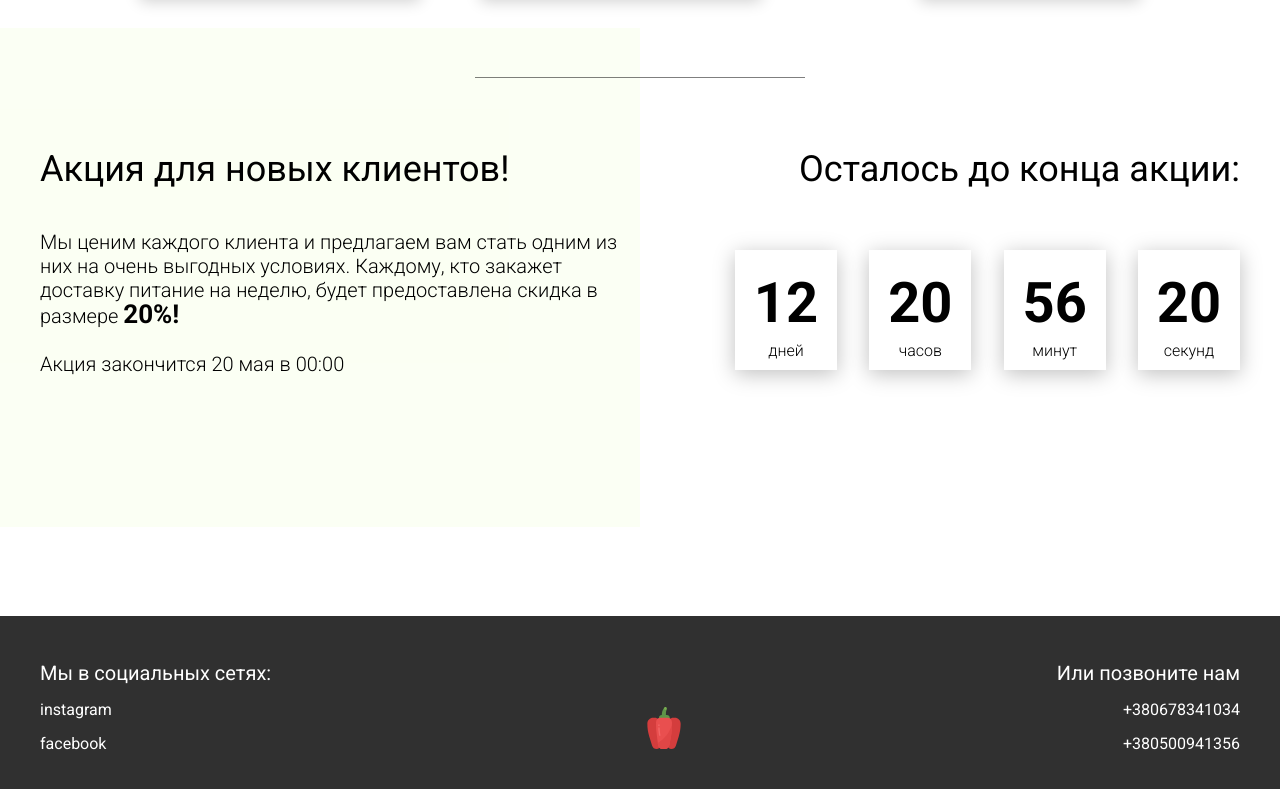
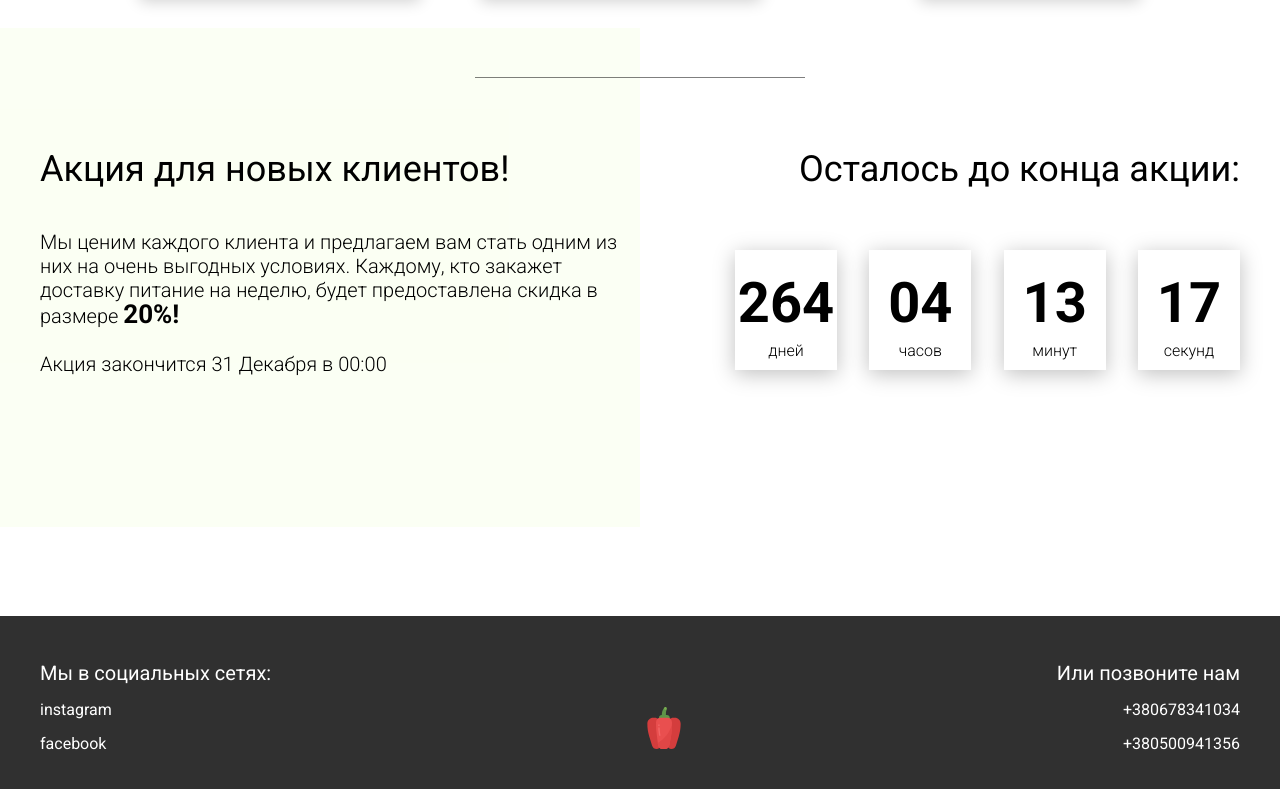
Before and after one commit to ddl13/food-js-mechanics, a plain HTML site: page index.html in a window 1280 px wide. Shown: the part 3448-4237 px from the top of the page. Drawn offline with Linux system fonts and the light colour scheme.

Commit message:
timer done

```diff
--- a/index.html
+++ b/index.html
@@ -308,7 +308,7 @@
             очень выгодных условиях. Каждому, кто закажет доставку питание на
             неделю, будет предоставлена скидка в размере <span>20%!</span>
             <br /><br />
-            Акция закончится 20 мая в 00:00
+            Акция закончится 31 Декабря в 00:00
           </div>
         </div>
         <div class="promotion__timer">
--- a/js/script.js
+++ b/js/script.js
@@ -35,4 +35,69 @@ window.addEventListener("DOMContentLoaded", () => {
       });
     }
   });
+
+  // timer
+
+  const deadline = `2023-12-24`;
+
+  function getTimeRemaining(endtime) {
+    let days, hours, minutes, seconds;
+
+    const t = Date.parse(endtime) - Date.parse(new Date());
+
+    if (t <= 0) {
+      days = 0;
+      hours = 0;
+      minutes = 0;
+      seconds = 0;
+    } else {
+      (days = Math.floor(t / (1000 * 60 * 60 * 24))),
+        (hours = Math.floor((t / (1000 * 60 * 60)) % 24)),
+        (minutes = Math.floor((t / 1000 / 60) % 60)),
+        (seconds = Math.floor((t / 1000) % 60));
+    }
+
+    return {
+      total: t,
+      days: days,
+      hours: hours,
+      minutes: minutes,
+      seconds: seconds,
+    };
+  }
+
+  function getZero(num) {
+    if (num >= 0 && num < 10) {
+      return `0${num}`;
+    } else {
+      return num;
+    }
+  }
+
+  function setClock(selector, endtime) {
+    const timer = document.querySelector(selector),
+      days = timer.querySelector("#days"),
+      hours = timer.querySelector("#hours"),
+      minutes = timer.querySelector("#minutes"),
+      seconds = timer.querySelector("#seconds");
+
+    updateClock();
+
+    timeInterval = setInterval(updateClock, 1000);
+
+    function updateClock() {
+      const t = getTimeRemaining(endtime);
+
+      days.textContent = getZero(t.days);
+      hours.textContent = getZero(t.hours);
+      minutes.textContent = getZero(t.minutes);
+      seconds.textContent = getZero(t.seconds);
+
+      if (t.total <= 0) {
+        clearInterval(timeInterval);
+      }
+    }
+  }
+
+  setClock(".timer", deadline);
 });
```
